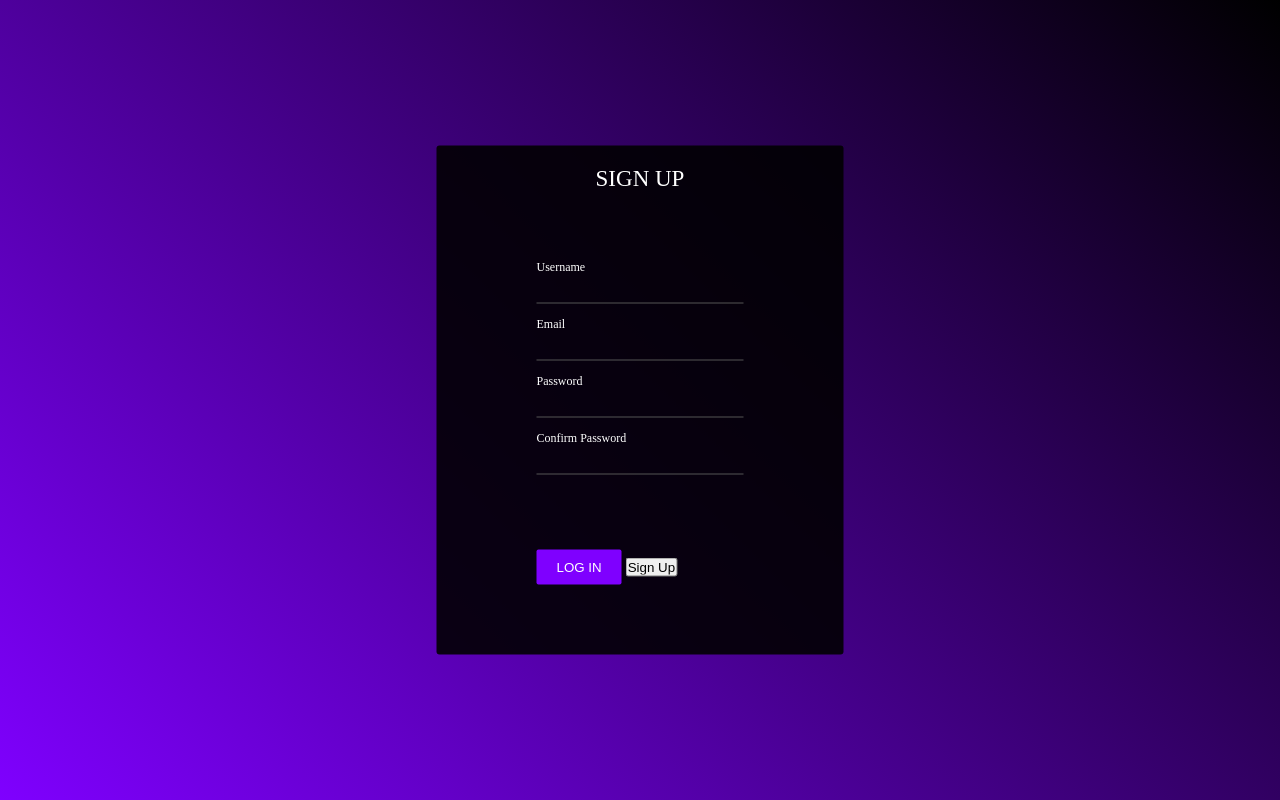
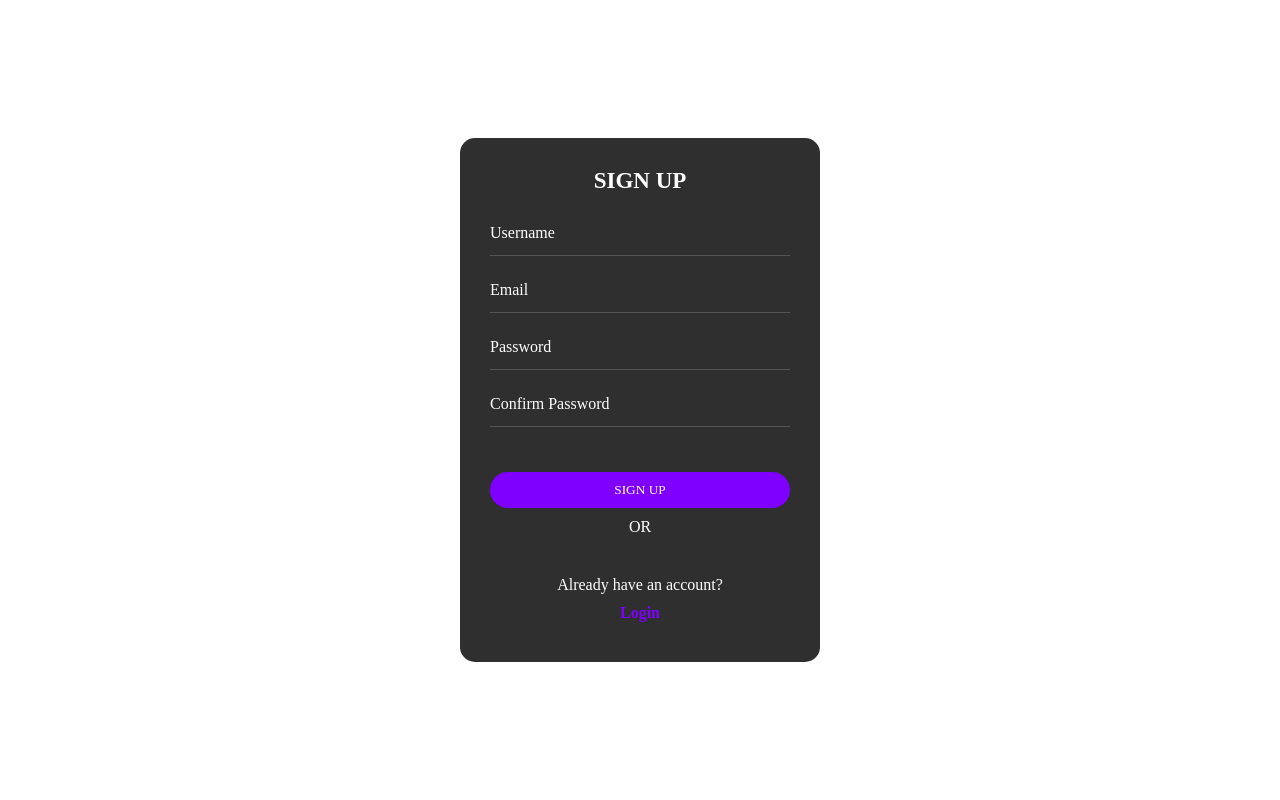
Before and after one commit to kosungjunmichael/JournalingProject, a PHP site: page /sites/view/signup.php in a window 1280 px wide. Run offline with PHP 8.4, Linux system fonts and the light colour scheme; data that the repository does not hold is empty; some libraries are stand-ins or nearby versions.

Commit message:
login & signup pages html/css

```diff
--- a/public/css/signup.css
+++ b/public/css/signup.css
@@ -1,30 +1,40 @@
+* {
+	font-family: "Avenir Next";
+}
+
 body{
     display: flex;
     justify-content: center;
-    background: linear-gradient(45deg, #7F00FF,#000000);
+    /*background: linear-gradient(45deg, #7F00FF,#000000);*/
 }
 
-.text-center{
+#header-text {
 	color:#fff;
 	text-transform:uppercase;
+	font-weight: bolder;
 	font-size: 23px;
-    margin: -50px 0 80px 0;
+	margin: 0 0 30px 0;
 	display: block;
 	text-align: center;
 }
+
 .box{
 	position:absolute;
 	left:50%;
 	top:50%;
 	transform: translate(-50%,-50%);
-    background-color: rgba(0, 0, 0, 0.89);
-	border-radius:3px;
-	padding:70px 100px;
+	background-color: #2f2f2f;
+	border-radius: 15px;
+	padding: 30px;
+	min-width: 300px;
 }
+
 .input-container{
+	width: 100%;
 	position:relative;
 	margin-bottom:25px;
 }
+
 .input-container label{
 	position:absolute;
 	top:0px;
@@ -34,6 +44,7 @@ body{
 	/* pointer-event:none; */
 	transition: all 0.5s ease-in-out;
 }
+
 .input-container input{
 	border:0;
 	border-bottom:1px solid #555;
@@ -43,12 +54,22 @@ body{
 	font-size:16px;
 	color:#fff;
 }
+
 .input-container input:focus{
 	border:none;
 	outline:none;
 	border-bottom:1px solid rgb(123, 0, 255);
 }
-.btn{
+
+.input-container input:focus ~ label,
+.input-container input:valid ~ label{
+	top:-12px;
+	font-size:11px;
+	color: lightgrey;
+}
+
+#signup-btn{
+	width: 100%;
 	color:#fff;
 	background-color:#7F00FF;
 	outline: none;
@@ -56,8 +77,8 @@ body{
 	color: #fff;
 	padding:10px 20px;
 	text-transform:uppercase;
-	margin-top:50px;
-	border-radius:2px;
+	margin: 20px 0 10px 0;
+	border-radius:25px;
 	cursor:pointer;
 	position:relative;
 }
@@ -66,5 +87,37 @@ body{
 .input-container input:valid ~ label{
 	top:-12px;
 	font-size:12px;
+	color: lightgrey;
+}
 
+#or-separator {
+	margin-bottom: 10px;
+	display: flex;
+	justify-content: center;
+	text-align: center;
+	color: white;
 }
+
+.g_id_signin {
+	display: flex;
+	justify-content: center;
+}
+
+#form-bottom {
+	display: flex;
+	flex-direction: column;
+	align-items: center;
+	text-align: center;
+	margin: 30px 0 0 0;
+}
+
+#form-bottom > p {
+	color: white;
+}
+
+#form-bottom > #login-link {
+	font-weight: 600;
+	margin: 10px 20px;
+	color: #7F00FF;
+	text-decoration: none;
+}
--- a/view/login.php
+++ b/view/login.php
@@ -7,7 +7,7 @@
     <!-- login -->
     <div class="box">
         <form method="POST" action="../index.php?action=login&type=regular" class="signin">
-            <span class="text-center">Login</span>
+            <span id="header-text">Login</span>
             <div class="input-container">
                 <input id="login-ue" type="text" required name="login-ue"/>
                 <label for="login-ue" >Username / Email</label>
@@ -34,7 +34,7 @@
             data-shape="rectangular"
             data-logo_alignment="left">
         </div>
-        <div id="sign-up">
+        <div id="form-bottom">
             <p>Don't have an account yet?</p>
             <a id="sign-up-link" href="signup.php">Sign Up</a>
         </div>
--- a/view/signup.php
+++ b/view/signup.php
@@ -3,26 +3,28 @@
 <?php ob_start();?>
     <div class="box">
         <form method="POST" action="../index.php?action=signup&type=regular" class="signup">
-            <span class="text-center">Sign Up</span>
+            <span id="header-text">Sign Up</span>
             <div class="input-container">
-            <input type="text" name="sign-u"/>
-            <label>Username</label>
+                <input id="sign-u" type="text" required name="sign-u"/>
+                <label for="sign-u">Username</label>
             </div>
             <div class="input-container">
-            <input type="text" name="sign-e"/>
-            <label>Email</label>
+                <input id="sign-e" type="email" required name="sign-e"/>
+                <label for="sign-e">Email</label>
             </div>
             <div class="input-container">
-            <input type="mail" name="sign-p"/>
-            <label>Password</label>
+                <input id="sign-p" type="password" required name="sign-p"/>
+                <label for="sign-p">Password</label>
             </div>
             <div class="input-container">
-            <input type="mail" name="sign-cp"/>
-            <label>Confirm Password</label>
+                <input id="sign-cp" type="password" required name="sign-cp"/>
+                <label for="sign-cp">Confirm Password</label>
             </div>
-            <button type="button" class="btn">Log In</button>
-            <input type="submit" value="Sign Up">
+            <button id="signup-btn" type="submit">Sign Up</button>
         </form>
+        <div id="or-separator">
+            OR
+        </div>
         <div id="g_id_onload"
              data-client_id="<?=$_SERVER['CLIENT_ID']?>"
              data-context="signup"
@@ -38,6 +40,10 @@
              data-size="large"
              data-logo_alignment="left">
         </div>
+        <div id="form-bottom">
+            <p>Already have an account?</p>
+            <a id="login-link" href="./login.php">Login</a>
+        </div>
     </div>
     <script src="https://accounts.google.com/gsi/client" async defer></script>
 <?php $content = ob_get_clean(); ?>
```
Also changed, not shown: public/css/login.css (+27 -15 lines). Lines whose indentation alone changed are shown as unchanged.
